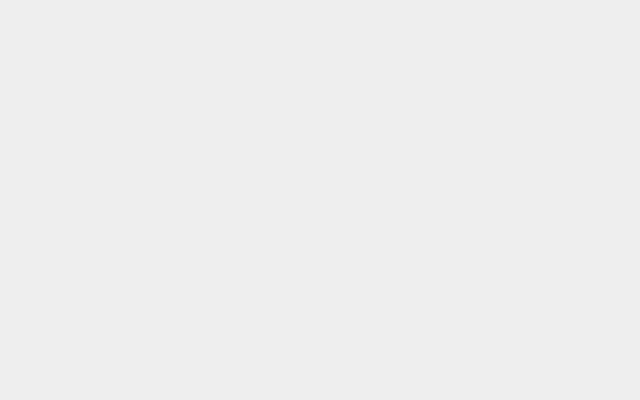
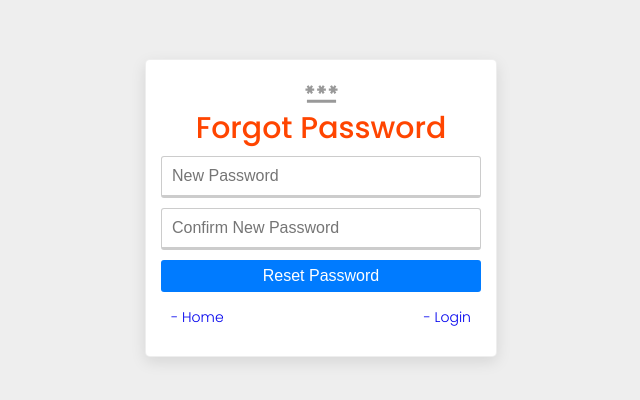
Before and after one commit to rimdagdoug/mer-inventory-management-app, a React (Create React App) app in the folder frontend/: page /resetpassword/1 in a window 1280 px wide. Before the commit this address had no page. Shown: the part 112-512 px from the top of the page, without its empty margins (319-959 px from the left). Built offline with nearby package versions, Linux system fonts and the light colour scheme.

Commit message:
reset-passord-page-jsx

```diff
--- a/frontend/src/App.js
+++ b/frontend/src/App.js
@@ -14,7 +14,7 @@
       <Route path="/login" element={<Login></Login>}></Route>
       <Route path="/register" element={<Register></Register>}></Route>
       <Route path="/forgot" element={<Forgot></Forgot>}></Route>
-      <Route path="/resetpassword" element={<Reset></Reset>}></Route>
+      <Route path="/resetpassword/:resetToken" element={<Reset></Reset>}></Route>
     </Routes>
    </BrowserRouter>
   );
--- a/frontend/src/pages/auth/Reset.js
+++ b/frontend/src/pages/auth/Reset.js
@@ -1,12 +1,41 @@
+import React from 'react';
+import styles from "./auth.module.scss";
+import { MdPassword } from "react-icons/md";
+import Card from '../../components/card/Card';
+import { Link } from 'react-router-dom';
+
+const Reset = () => {
+  return (
+    <div className={`container ${styles.auth}`}>
+        <Card >
+            <div className={styles.form}>
+                <div className='--flex-center'>
+                  <MdPassword size={35} color='#999'/>
+                </div>
+                <h2>Forgot Password</h2>
+
+                <form>
+                    <input type='password' placeholder='New Password' required name='password'></input>
+                    <input type='password' placeholder='Confirm New Password' required name='password'></input>
+                    <button type='submit' className='--btn --btn-primary --btn-block'>Reset Password</button>
+                    <div className={styles.links}>
+                        <p>
+                          <Link to="/">- Home</Link>
+                        </p>
+
+                        <p>
+                          <Link to="/login">- Login</Link>
+                        </p>
+                   </div>
+                </form>
 
 
 
-import React from 'react'
+            </div>
 
-const Reset = () => {
-  return (
-    <div>Reset</div>
-  )
-}
+        </Card>
+    </div>
+  );
+};
 
-export default Reset
+export default Reset; // Ajout du point-virgule ici
```
